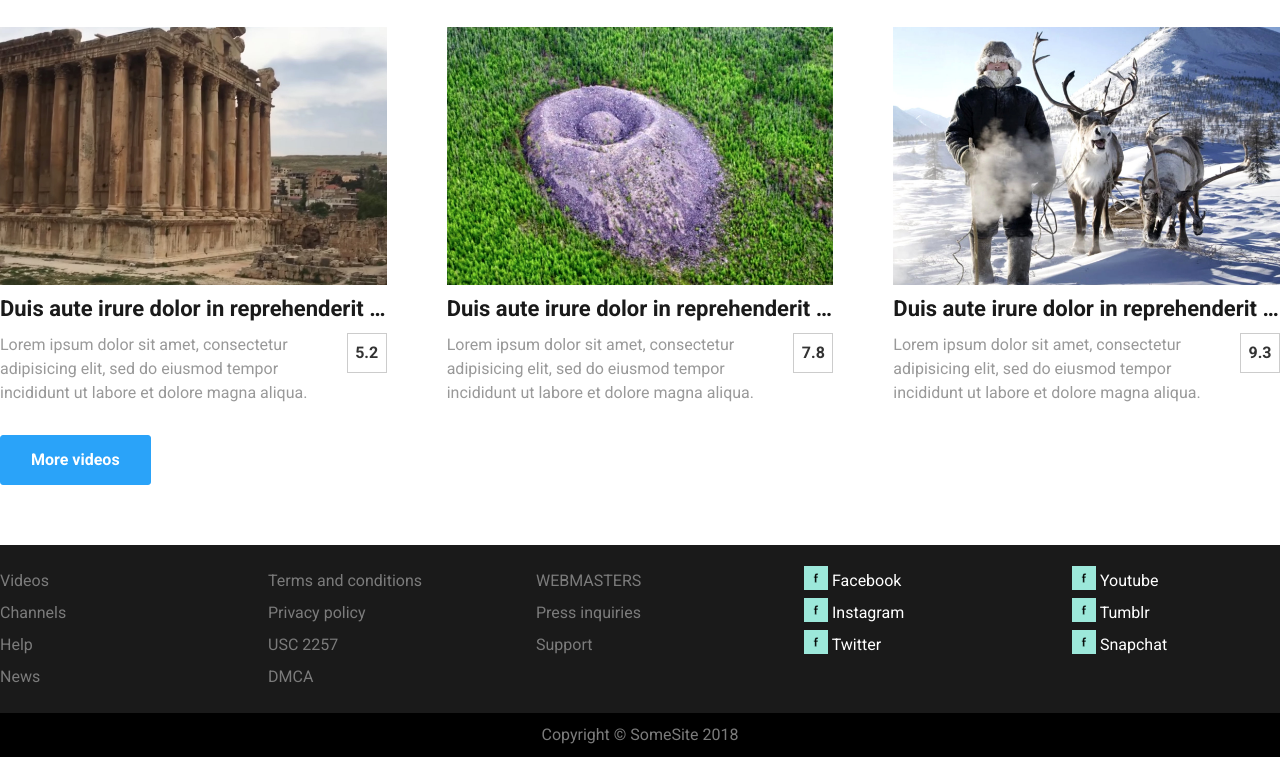
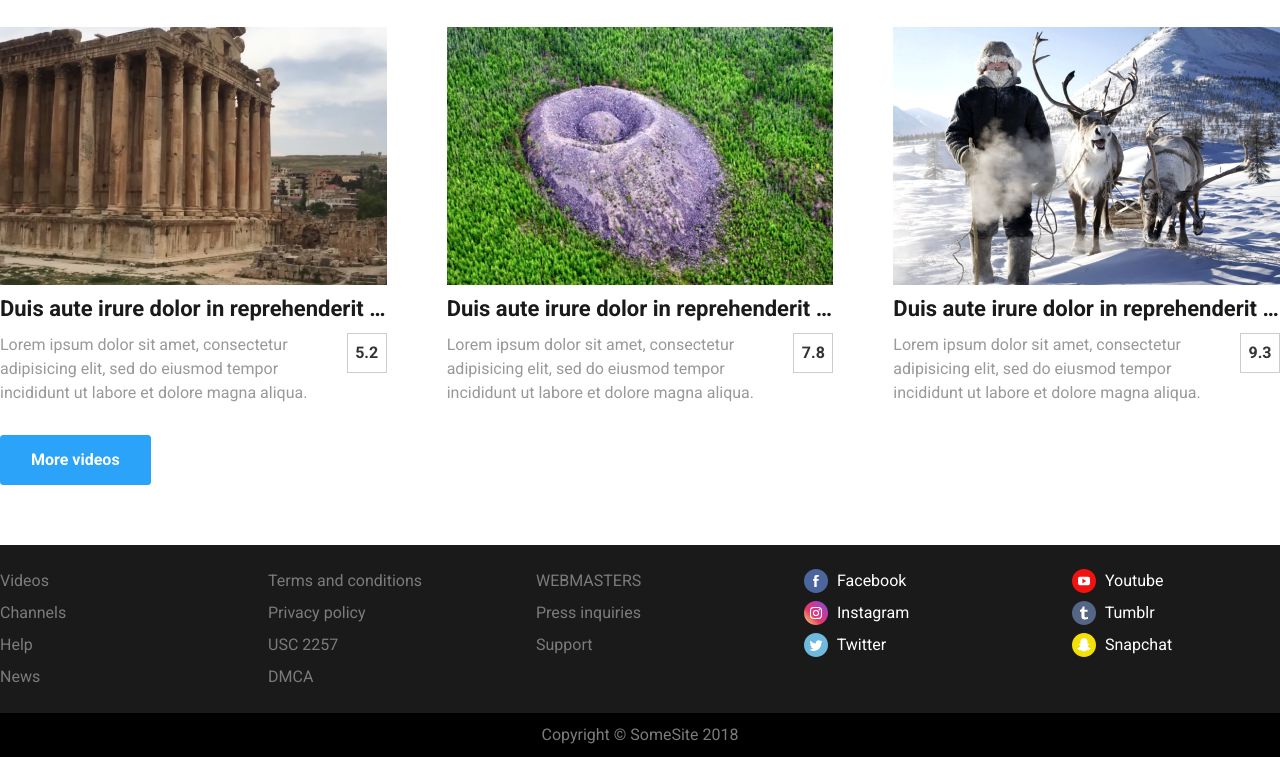
Before and after one commit to nadalsol/teamcmp-test, a website: page app/index.html in a window 1280 px wide. Shown: the part 1816-2573 px from the top of the page. Drawn offline with nearby package versions, Linux system fonts and the light colour scheme; files that its build step writes are made by us from their sources.

Commit message:
feat: converted social '.png' icons to '.svg'

```diff
--- a/app/index.html
+++ b/app/index.html
@@ -289,19 +289,19 @@
           <ul class="nav-secondary nav-secondary--social">
             <li>
               <a class="nav-secondary__link" href="#">
-                <svg class="icon icon--small" width="85" height="85" viewBox="0 0 85 85" xmlns="http://www.w3.org/2000/svg"><title>Facebook</title><g fill="none" fill-rule="evenodd"><path fill="#9CE8DA" d="M0 0h85v85H0z"/><path d="M34.977 37.236h3.224V34.11c0-1.377.034-3.502 1.038-4.818 1.057-1.392 2.508-2.34 5.005-2.34 4.066 0 5.779.579 5.779.579l-.807 4.762s-1.343-.388-2.596-.388c-1.254 0-2.376.448-2.376 1.698v3.632h5.14l-.359 4.651h-4.781v16.16H38.2v-16.16h-3.224v-4.651z" stroke="#9CE8DA" fill="#000"/></g></svg>
+                <svg class="icon icon--small" width="40" height="40" viewBox="0 0 40 40" xmlns="http://www.w3.org/2000/svg"><g fill="none" fill-rule="evenodd"><path d="M19.999 0C8.953 0 0 8.955 0 20c0 11.046 8.953 20 19.999 20C31.044 40 40 31.046 40 20 40 8.954 31.044 0 19.999 0z" fill="#4B669D"/><path d="M24.492 16.554l-.234 3.045h-3.12v10.576h-3.944V19.6H15.09v-3.045h2.104V14.51c0-.902.023-2.292.678-3.153.69-.912 1.636-1.532 3.265-1.532 2.654 0 3.772.379 3.772.379l-.526 3.116s-.877-.254-1.695-.254c-.818 0-1.55.294-1.55 1.112v2.376h3.354z" fill="#FFF"/></g></svg>
                 Facebook
               </a>
             </li>
             <li>
               <a class="nav-secondary__link" href="#">
-                <svg class="icon icon--small" width="85" height="85" viewBox="0 0 85 85" xmlns="http://www.w3.org/2000/svg"><title>Facebook</title><g fill="none" fill-rule="evenodd"><path fill="#9CE8DA" d="M0 0h85v85H0z"/><path d="M34.977 37.236h3.224V34.11c0-1.377.034-3.502 1.038-4.818 1.057-1.392 2.508-2.34 5.005-2.34 4.066 0 5.779.579 5.779.579l-.807 4.762s-1.343-.388-2.596-.388c-1.254 0-2.376.448-2.376 1.698v3.632h5.14l-.359 4.651h-4.781v16.16H38.2v-16.16h-3.224v-4.651z" stroke="#9CE8DA" fill="#000"/></g></svg>
+                <svg class="icon icon--small" width="40" height="40" viewBox="0 0 40 40" xmlns="http://www.w3.org/2000/svg"><defs><linearGradient x1="5.001%" y1="94.999%" x2="94.001%" y2="5.999%" id="a"><stop stop-color="#FDCD6D" offset="0%"/><stop stop-color="#E53865" offset="38.225%"/><stop stop-color="#C33AA6" offset="68.899%"/><stop stop-color="#7656C5" offset="100%"/></linearGradient></defs><g fill="none" fill-rule="evenodd"><path d="M20 0C8.953 0 0 8.954 0 20c0 11.045 8.953 20 20 20s20-8.955 20-20C40 8.953 31.047 0 20 0z" fill="url(#a)"/><path d="M19.46 9.942h.393c1.817.003 3.626.052 4.73.113 1.387.073 2.654.51 3.69 1.499.984.939 1.491 2.11 1.627 3.434.08.793.16 3.06.163 5.347v.24c-.003 2.207-.08 4.388-.302 5.236-.602 2.29-2.092 3.65-4.409 4.024-.848.138-3.116.221-5.41.223h-.224c-2.366-.002-4.712-.092-5.506-.297-2.294-.59-3.662-2.075-4.043-4.39-.28-1.692-.375-9.584.104-11.297.624-2.225 2.101-3.541 4.355-3.908.986-.161 2.884-.22 4.832-.224zM14.465 27.94c.782.219 3.118.297 5.409.297 2.114 0 4.19-.067 4.97-.152 1.767-.193 2.934-1.282 3.203-3.04.272-1.776.22-8.231.041-9.883-.193-1.77-1.28-2.94-3.034-3.209-1.708-.261-8.124-.24-9.906-.04-1.758.197-2.924 1.284-3.19 3.027-.282 1.852-.225 8.772.003 10.156.24 1.45 1.063 2.44 2.504 2.844z" fill="#FFF"/><path d="M14.838 19.999a5.16 5.16 0 1 1 10.321.006 5.16 5.16 0 0 1-10.32-.006zm5.128 3.336h.03a3.337 3.337 0 1 0-.03 0zM24.155 14.64a1.209 1.209 0 1 0 1.212-1.205h-.003c-.667 0-1.208.539-1.209 1.204z" fill="#FFF"/></g></svg>
                 Instagram
               </a>
             </li>
             <li>
               <a class="nav-secondary__link" href="#">
-                <svg class="icon icon--small" width="85" height="85" viewBox="0 0 85 85" xmlns="http://www.w3.org/2000/svg"><title>Facebook</title><g fill="none" fill-rule="evenodd"><path fill="#9CE8DA" d="M0 0h85v85H0z"/><path d="M34.977 37.236h3.224V34.11c0-1.377.034-3.502 1.038-4.818 1.057-1.392 2.508-2.34 5.005-2.34 4.066 0 5.779.579 5.779.579l-.807 4.762s-1.343-.388-2.596-.388c-1.254 0-2.376.448-2.376 1.698v3.632h5.14l-.359 4.651h-4.781v16.16H38.2v-16.16h-3.224v-4.651z" stroke="#9CE8DA" fill="#000"/></g></svg>
+                <svg class="icon icon--small" width="40" height="40" viewBox="0 0 40 40" xmlns="http://www.w3.org/2000/svg"><g fill="none" fill-rule="evenodd"><path d="M20 0C8.955 0 0 8.956 0 20c0 11.047 8.955 20 20 20s20-8.953 20-20C40 8.956 31.045 0 20 0" fill="#6FB9DE"/><path d="M28.751 16.495c.008.192.012.387.012.583 0 5.956-4.53 12.822-12.821 12.822a12.77 12.77 0 0 1-6.909-2.025c.353.043.712.063 1.076.063 2.111 0 4.055-.72 5.596-1.93a4.507 4.507 0 0 1-4.209-3.127c.274.053.558.08.848.08.411 0 .81-.053 1.187-.16a4.507 4.507 0 0 1-3.616-4.418v-.055a4.52 4.52 0 0 0 2.043.563 4.507 4.507 0 0 1-2.005-3.751c0-.827.222-1.6.61-2.268a12.794 12.794 0 0 0 9.289 4.71 4.5 4.5 0 0 1-.116-1.027 4.506 4.506 0 0 1 7.794-3.083 9.003 9.003 0 0 0 2.862-1.092 4.512 4.512 0 0 1-1.98 2.492 9.006 9.006 0 0 0 2.588-.71 9.123 9.123 0 0 1-2.249 2.333" fill="#FFF"/></g></svg>
                 Twitter
               </a>
             </li>
@@ -309,19 +309,19 @@
           <ul class="nav-secondary nav-secondary--social">
             <li>
               <a class="nav-secondary__link" href="#">
-                <svg class="icon icon--small" width="85" height="85" viewBox="0 0 85 85" xmlns="http://www.w3.org/2000/svg"><title>Facebook</title><g fill="none" fill-rule="evenodd"><path fill="#9CE8DA" d="M0 0h85v85H0z"/><path d="M34.977 37.236h3.224V34.11c0-1.377.034-3.502 1.038-4.818 1.057-1.392 2.508-2.34 5.005-2.34 4.066 0 5.779.579 5.779.579l-.807 4.762s-1.343-.388-2.596-.388c-1.254 0-2.376.448-2.376 1.698v3.632h5.14l-.359 4.651h-4.781v16.16H38.2v-16.16h-3.224v-4.651z" stroke="#9CE8DA" fill="#000"/></g></svg>
+                <svg class="icon icon--small" width="40" height="40" viewBox="0 0 40 40" xmlns="http://www.w3.org/2000/svg"><g fill="none" fill-rule="evenodd"><path d="M20 0C8.953 0 0 8.955 0 20s8.953 20 20 20c11.045 0 20-8.955 20-20S31.045 0 20 0z" fill="#F1130F"/><path d="M30 23.575c0 3.447-3.448 3.447-3.448 3.447H13.445C10 27.022 10 23.575 10 23.575v-7.15c0-3.447 3.445-3.447 3.445-3.447h13.107C30 12.978 30 16.425 30 16.425v7.15zm-12.665.28l6.547-3.846-6.547-3.846v7.693z" fill="#FFF"/></g></svg>
                 Youtube
               </a>
             </li>
             <li>
               <a class="nav-secondary__link" href="#">
-                <svg class="icon icon--small" width="85" height="85" viewBox="0 0 85 85" xmlns="http://www.w3.org/2000/svg"><title>Facebook</title><g fill="none" fill-rule="evenodd"><path fill="#9CE8DA" d="M0 0h85v85H0z"/><path d="M34.977 37.236h3.224V34.11c0-1.377.034-3.502 1.038-4.818 1.057-1.392 2.508-2.34 5.005-2.34 4.066 0 5.779.579 5.779.579l-.807 4.762s-1.343-.388-2.596-.388c-1.254 0-2.376.448-2.376 1.698v3.632h5.14l-.359 4.651h-4.781v16.16H38.2v-16.16h-3.224v-4.651z" stroke="#9CE8DA" fill="#000"/></g></svg>
+                <svg class="icon icon--small" width="40" height="40" viewBox="0 0 40 40" xmlns="http://www.w3.org/2000/svg"><g fill="none" fill-rule="nonzero"><path d="M20 0C8.955 0 0 8.955 0 19.999 0 31.044 8.955 40 20 40c11.048 0 20-8.956 20-20.001C40 8.955 31.048 0 20 0z" fill="#556585"/><path d="M20.816 9.172v5.473h5.137v3.4h-5.137V23.6c0 1.255.064 2.06.198 2.417.133.355.379.64.742.853.48.288 1.027.433 1.644.433 1.096 0 2.186-.359 3.27-1.071v3.416c-.924.437-1.763.742-2.513.918-.75.175-1.561.262-2.434.262-.988 0-1.863-.124-2.624-.375-.761-.25-1.41-.607-1.947-1.068-.537-.463-.91-.956-1.118-1.478-.207-.52-.31-1.275-.31-2.265v-7.597H13.33V14.98c.85-.276 1.58-.672 2.185-1.188a5.934 5.934 0 0 0 1.46-1.859c.368-.724.62-1.643.759-2.761h3.082z" fill="#FFF"/></g></svg>
                 Tumblr
               </a>
             </li>
             <li>
               <a class="nav-secondary__link" href="#">
-                <svg class="icon icon--small" width="85" height="85" viewBox="0 0 85 85" xmlns="http://www.w3.org/2000/svg"><title>Facebook</title><g fill="none" fill-rule="evenodd"><path fill="#9CE8DA" d="M0 0h85v85H0z"/><path d="M34.977 37.236h3.224V34.11c0-1.377.034-3.502 1.038-4.818 1.057-1.392 2.508-2.34 5.005-2.34 4.066 0 5.779.579 5.779.579l-.807 4.762s-1.343-.388-2.596-.388c-1.254 0-2.376.448-2.376 1.698v3.632h5.14l-.359 4.651h-4.781v16.16H38.2v-16.16h-3.224v-4.651z" stroke="#9CE8DA" fill="#000"/></g></svg>
+                <svg class="icon icon--small" width="40" height="40" viewBox="0 0 40 40" xmlns="http://www.w3.org/2000/svg"><g fill="none" fill-rule="nonzero"><path d="M20 0C8.955 0 0 8.955 0 19.999 0 31.044 8.955 40 20 40c11.048 0 20-8.956 20-20.001C40 8.955 31.048 0 20 0z" fill="#F3E008"/><path d="M20 31.044c2.038-.1 3.405-1.751 4.273-2.14.896-.4 3.005.036 3.358.036.353 0 .247-.319.53-1.057.283-.738.573-.495 1.987-.855 1.414-.362 1.264-1.116 1.217-1.305-.047-.188-.895.354-2.757-1.06-1.47-1.117-2.262-2.38-2.53-3.56.024-.959 1.174-1.255 1.91-1.544.802-.314 1.32-.786.825-1.288-.495-.503-.99-.346-1.594-.031-.505.262-1.075.135-1.25.086v-3.511a5.859 5.859 0 0 0-5.858-5.859h-.222a5.859 5.859 0 0 0-5.859 5.859v3.511c-.175.05-.744.176-1.249-.086-.604-.315-1.1-.472-1.594.031-.495.502.024.974.825 1.288.735.289 1.886.585 1.91 1.545-.268 1.179-1.06 2.442-2.53 3.56-1.862 1.413-2.71.871-2.757 1.06-.047.188-.196.942 1.217 1.304 1.414.36 1.704.117 1.987.855.283.738.177 1.057.53 1.057.353 0 2.462-.436 3.358-.035.868.388 2.235 2.04 4.273 2.139" fill="#FFF"/></g></svg>
                 Snapchat
               </a>
             </li>
--- a/app/scss/common/_footer.scss
+++ b/app/scss/common/_footer.scss
@@ -10,7 +10,7 @@
 
     @media ($medium-up) {
       display: grid;
-      grid-column-gap: $sp-large;
+      grid-column-gap: $sp-small;
       grid-row-gap: $sp-large;
       grid-template-columns: 1fr 1fr 1fr 1fr 1fr;
       padding: $sp-large 0;
--- a/app/scss/common/_header.scss
+++ b/app/scss/common/_header.scss
@@ -39,9 +39,5 @@
     &:focus {
       @include tab-focus-silent;
     }
-
-    > .icon {
-      vertical-align: middle;
-    }
   }
 }
--- a/app/scss/patterns/_icon.scss
+++ b/app/scss/patterns/_icon.scss
@@ -27,4 +27,5 @@
 
 .icon--small {
   @include size(24px, 24px);
+  vertical-align: middle;
 }
--- a/app/scss/patterns/_nav-secondary.scss
+++ b/app/scss/patterns/_nav-secondary.scss
@@ -32,5 +32,9 @@
         width: auto;
       }
     }
+
+    .icon {
+      margin-right: $sp-base;
+    }
   }
 }
```
Also changed, not shown: app/icons/icon_facebook.svg, app/icons/icon_instagram.svg (added), app/icons/icon_snapchat.svg (added), app/icons/icon_tumblr.svg (added), app/icons/icon_twitter.svg (added), app/icons/icon_youtube.svg (added).
